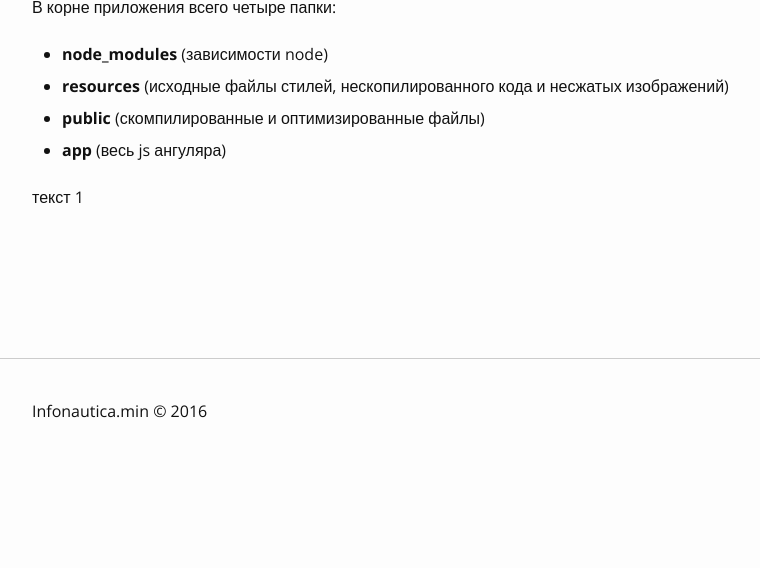
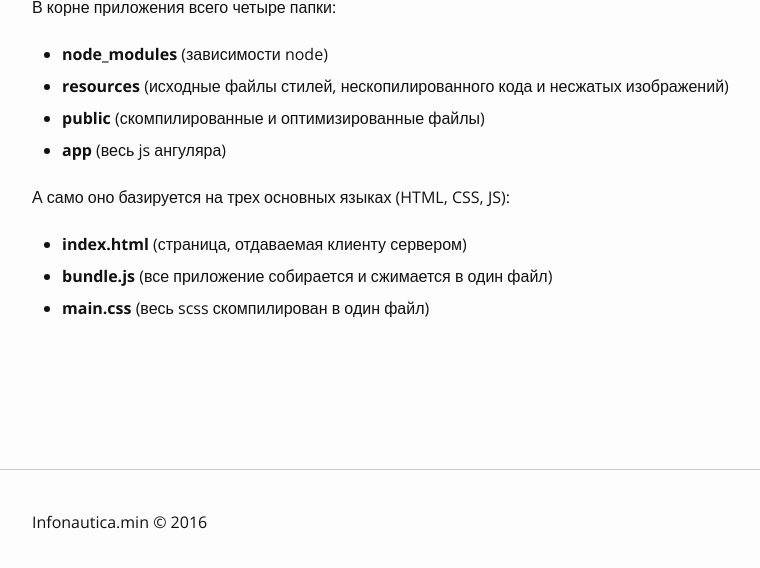
Before and after one commit to Infonautica/infonautica.github.io, a Jekyll site: the page built from _posts/2016-05-17-angular-architecture.md, in a window 1280 px wide and 900 px high, scrolled down 1303 px, cut to the strip 326-894 px from the top of the window. Shown: the whole strip, without its empty margins (108-868 px from the left). Built offline with Jekyll 4.4.1, drawn with Linux system fonts in a browser that asks for light colours; before the commit the page ends 2092 px from its top, so only the background shows below that.

Commit message:
Update 2016-05-17-angular-architecture.md

```diff
--- a/_posts/2016-05-17-angular-architecture.md
+++ b/_posts/2016-05-17-angular-architecture.md
@@ -21,4 +21,8 @@ promo: "Архитектура Angular-приложения или как пре
 * __public__ (скомпилированные и оптимизированные файлы)
 * __app__ (весь js ангуляра)
 
-текст 1
+А само оно базируется на трех основных языках (HTML, CSS, JS):
+
+* __index.html__ (страница, отдаваемая клиенту сервером)
+* __bundle.js__ (все приложение собирается и сжимается в один файл)
+* __main.css__ (весь scss скомпилирован в один файл)
```
